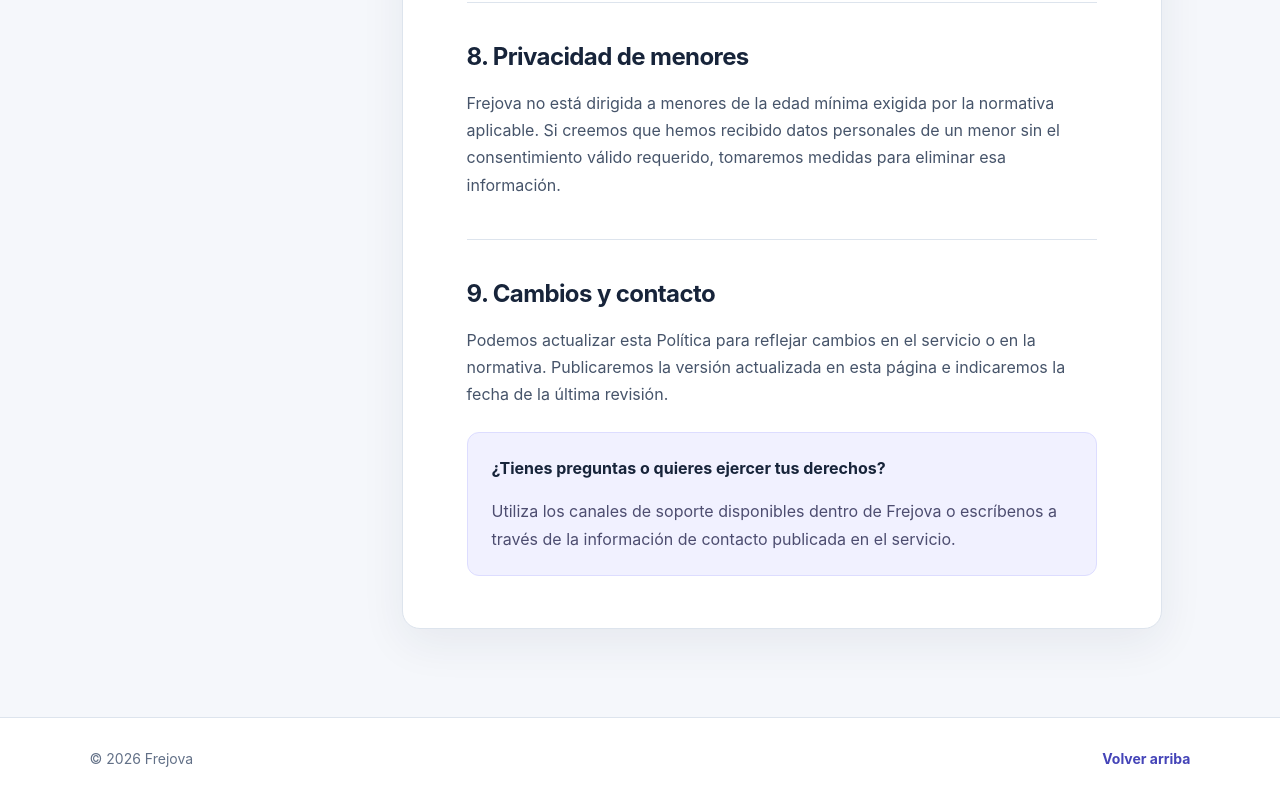
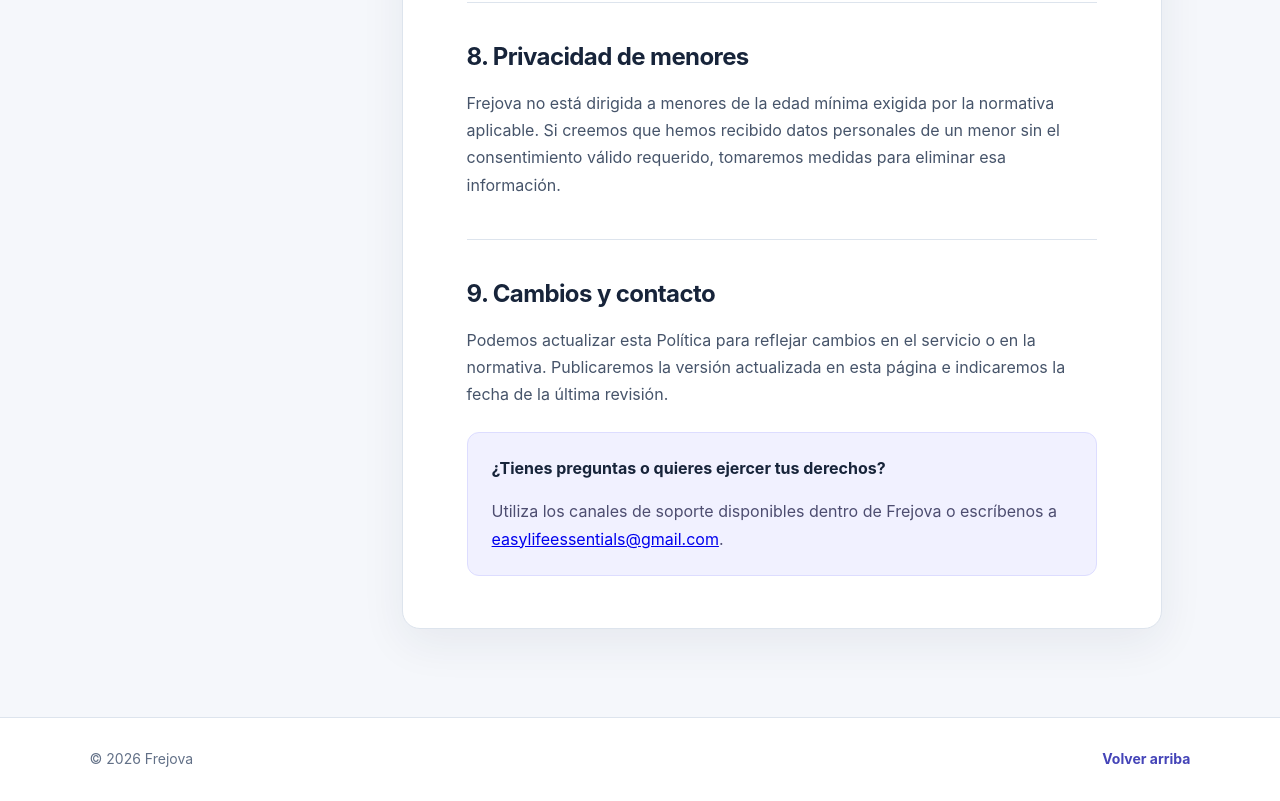
Before and after one commit to MariaJoseDiazCa/politicas-privacidad, a plain HTML site: page index.html in a window 1280 px wide. Shown: the part 3036-3837 px from the top of the page. Drawn offline with Linux system fonts and the light colour scheme.

Commit message:
Agrega correo como medio de contacto

```diff
--- a/index.html
+++ b/index.html
@@ -167,7 +167,8 @@
             <p class="contact-label">¿Tienes preguntas o quieres ejercer tus derechos?</p>
             <p>
               Utiliza los canales de soporte disponibles dentro de Frejova o
-              escríbenos a través de la información de contacto publicada en el servicio.
+              escríbenos a
+              <a href="mailto:easylifeessentials@gmail.com">easylifeessentials@gmail.com</a>.
             </p>
           </div>
         </section>
```
